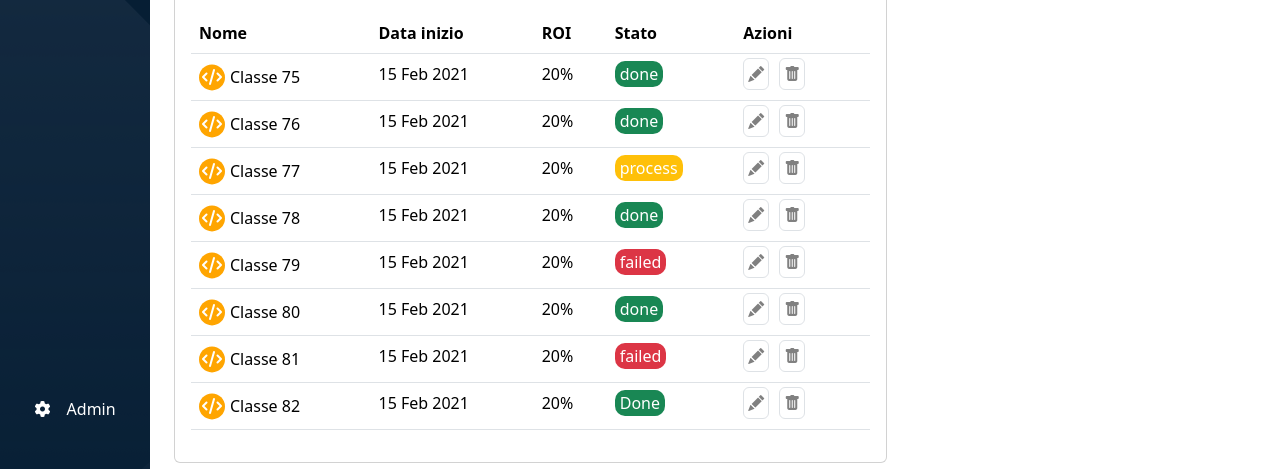
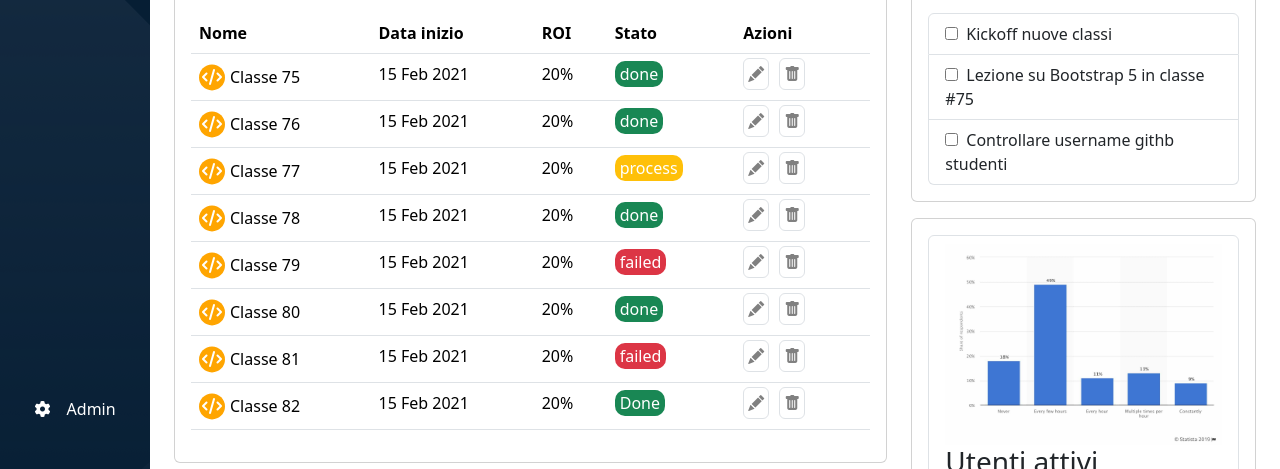
Before and after one commit to Rivio98/html-css-bootstrap-dashboard, a plain HTML site: page index.html in a window 1280 px wide. Shown: the part 331-800 px from the top of the page. Drawn offline with nearby package versions, Linux system fonts and the light colour scheme.

Commit message:
[UPD] Completed layout

```diff
--- a/css/style.css
+++ b/css/style.css
@@ -85,6 +85,10 @@ main {
     background-color: #FFC009;
 }
 
+.img-stats {
+    width: 100%;
+}
+
 /* Layout style */
 .c-orange {
     color: orange;
--- a/index.html
+++ b/index.html
@@ -351,8 +351,44 @@
                         </div>
                     </div>
                     <div class="col-12 col-lg-4">
+                        <div class="card mb-3">
+                            <div class="card-header">
+                                <h2>Todo</h2>
+                            </div>
+                            <div class="card-body">
+                                <ul class="list-group">
+                                    <li class="list-group-item"><input type="checkbox" name="" id=""
+                                            class="me-2">Kickoff nuove
+                                        classi</li>
+                                    <li class="list-group-item"><input type="checkbox" name="" id=""
+                                            class="me-2">Lezione su
+                                        Bootstrap 5 in classe #75</li>
+                                    <li class="list-group-item"><input type="checkbox" name="" id=""
+                                            class="me-2">Controllare
+                                        username githb studenti</li>
+                                </ul>
+                            </div>
+                        </div>
+                        <div class="card">
+                            <div class="card-body">
+                                <ul class="list-group">
+                                    <li class="list-group-item"><img src="./img/stats.jpeg" alt="" class="img-stats">
+                                        <span>
+                                            <h3>Utenti attivi</h3> Lista degli utenti attivi in piattaforma nell'ultimo
+                                            mese
+                                        </span>
+                                    </li>
+                                    <li class="list-group-item">Gennaio: 1200</li>
+                                    <li class="list-group-item">Febbraio: 800</li>
+                                    <li class="list-group-item">Marzo: 1500</li>
+                                    <li class="list-group-item">
+                                        <a href="url">Visualizza repo approfondito</a>
+                                    </li>
+                                </ul>
+                            </div>
+                        </div>
+                    </div>
 
-                    </div>
                 </div>
             </div>
         </div>
```
